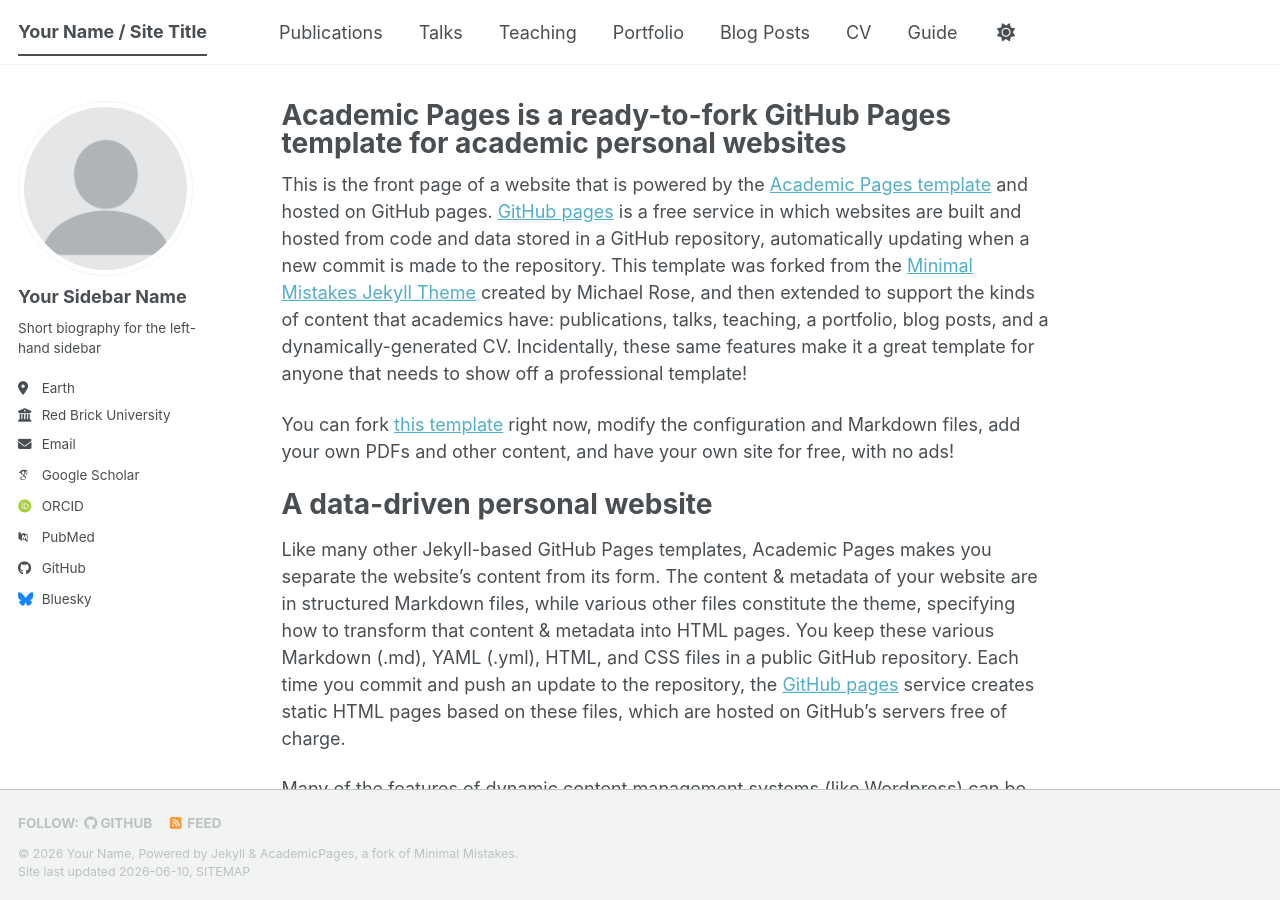
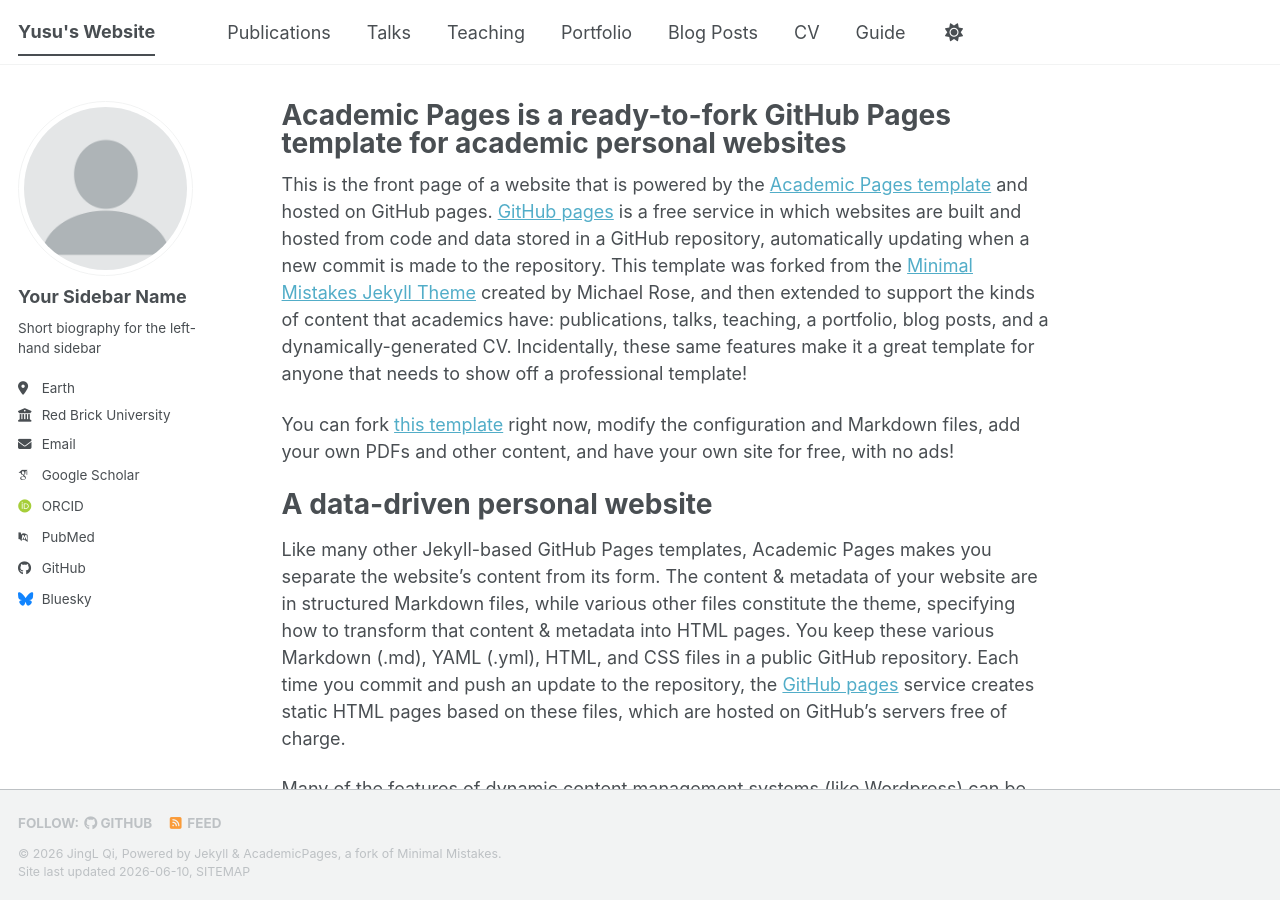
Before and after one commit to yusu1219/yusu1219.github.io, a Jekyll site: the page built from _pages/about.md, in a window 1280 px wide and 900 px high. Built offline with Jekyll 4.4.1, drawn with Linux system fonts in a browser that asks for light colours; some web fonts are replaced; a script bundle is joined from its source files by our own code; library files that are not in the unit come from our copies.

Commit message:
Update _config.yml

```diff
--- a/_config.yml
+++ b/_config.yml
@@ -9,14 +9,14 @@
 # Basic Site Settings
 locale                   : "en-US"
 site_theme               : "default" # The available themes options are "default", "air", "sunrise", "mint", "dirt" and "contrast"
-title                    : "Your Name / Site Title"
+title                    : "Yusu's Website"
 title_separator          : "-"
-name                     : &name "Your Name"
+name                     : &name "JingL Qi"
 description              : &description "Your Name's academic portfolio"   # Update this with a general description of your site, this is the default if not overridden by a page
-url                      : https://academicpages.github.io # The base hostname & protocol for your site e.g. "https://[your GitHub username].github.io",
+url                      : https://yusu1219.github.io # The base hostname & protocol for your site e.g. "https://[your GitHub username].github.io",
                                                            # or if you already have some other page hosted on Github then use "https://[your GitHub username].github.io/[Your Repo Name]"
 baseurl                  : "" # the subpath of your site, e.g. "/blog"
-repository               : "academicpages/academicpages.github.io"
+repository               : "yusu1219/yusu1219.github.io"
 
 # Site Author - The following control what appear as part of the author content on the side bar.
 #               If a field is blank the icon and link will not appear, otherwise it will be shown.
```
